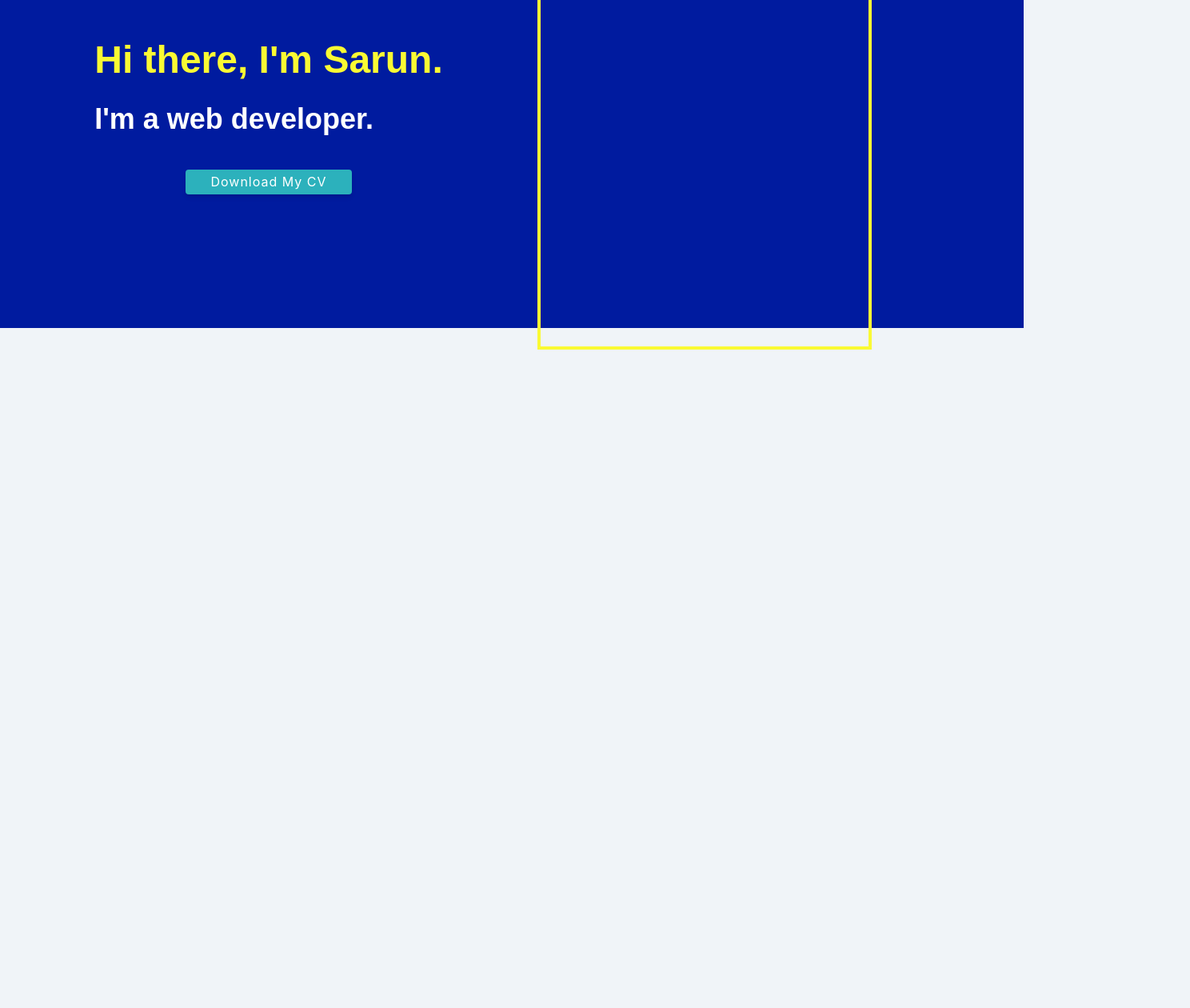
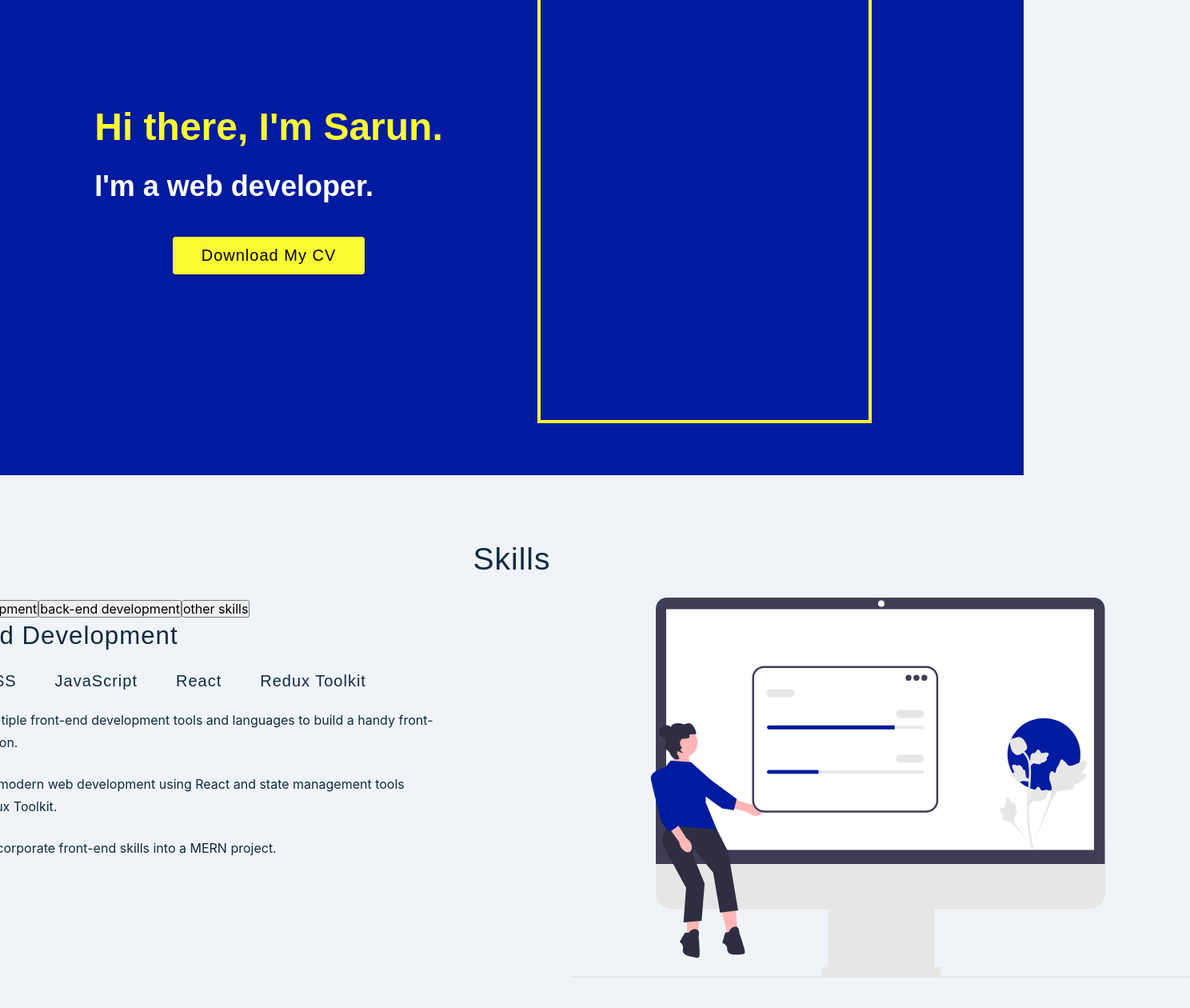
Before and after one commit to sarunx93/my_portfolio, a React (Create React App) app: page / in a window 1280 px wide. Shown: the part 302-1562 px from the top of the page at 80% size, 1488 px wide, since content can reach past the window. Before the commit the page ends 800 px from the top, so only its background shows below. Built offline with nearby package versions, Linux system fonts and the light colour scheme.

Commit message:
skills added

```diff
--- a/src/App.js
+++ b/src/App.js
@@ -3,14 +3,14 @@ import { BrowserRouter, Routes, Route } from "react-router-dom";
 import AboutMe from "./pages/AboutMe";
 import Projects from "./pages/Projects";
 import Sidebar from "./components/Sidebar";
-import Intro from "./components/Intro";
+import Home from "./pages/Home";
 function App() {
   return (
     <BrowserRouter>
       <Navbar />
       <Sidebar />
       <Routes>
-        <Route path="/" element={<Intro />} />
+        <Route path="/" element={<Home />} />
 
         <Route path="projects" element={<Projects />} />
         <Route path="about-me" element={<AboutMe />} />
--- /dev/null
+++ b/src/assets/skills.json
@@ -0,0 +1,34 @@
+[
+  {
+    "title": "front-end development",
+    "order": "1",
+    "skillList": ["HTML", "CSS", "JavaScript", "React", "Redux Toolkit"],
+    "description": [
+      "Integrate multiple front-end development tools and languages to build a handy front-end application.",
+      "Proficient in modern web development using React and state management tools such as Redux Toolkit.",
+      "Be able to incorporate front-end skills into a MERN project."
+    ]
+  },
+  {
+    "title": "back-end development",
+    "order": "2",
+    "skillList": ["MongoDB", "Mongoose", "NodeJS", "Express", "Postman"],
+    "description": [
+      "Be able to build a MongoDB database for using in applications.",
+      "Construct a server along with an API to allow a communication between a server and a client.",
+      "Http request examination using Postman.",
+      "Be able to incorporate back-end skills into a MERN project."
+    ]
+  },
+  {
+    "title": "other skills",
+    "order": "3",
+    "skillList": ["SQL", "Heroku", "Netlify", "GIT", "MERN Stack"],
+    "description": [
+      "Competent in SQL queries such as subqueries.",
+      "Deploy web applications via either Heroku or Netlify.",
+      "Http request examination using Postman.",
+      "Build a full-stack application using MERN tech stack."
+    ]
+  }
+]
--- a/src/components/Intro.js
+++ b/src/components/Intro.js
@@ -1,6 +1,7 @@
 import React from "react";
 import styled from "styled-components";
 import Sarun_pic from "../assets/Sarun_pic.jpg";
+import resume from "../assets/sarun_resume_2022.pdf";
 const Intro = () => {
   return (
     <Wrapper>
@@ -9,7 +10,9 @@ const Intro = () => {
           <span>Hi there, I'm Sarun.</span>
           <span>I'm a web developer.</span>
         </div>
-        <button className="btn intro-btn">Download my CV</button>
+        <a href={resume} download>
+          <button className="btn intro-btn">Download my CV</button>
+        </a>
       </div>
       <div className="intro-right">
         <div className="img-container">
@@ -22,7 +25,7 @@ const Intro = () => {
 
 const Wrapper = styled.div`
   display: flex;
-  height: 77vh;
+  height: 100vh;
 
   /* margin-top: 6rem; */
   padding: 2rem;
@@ -60,6 +63,17 @@ const Wrapper = styled.div`
   }
   .intro-btn {
     animation: opac 3s ease-in-out 1;
+    font-family: var(--headingFont);
+    font-size: 1.25rem;
+    width: 15rem;
+    padding: 0.75rem;
+    background: var(--my-yellow);
+    color: black;
+    transition: var(--transition);
+  }
+  .intro-btn:hover {
+    background: var(--gold);
+    color: var(--baby-blue);
   }
   .intro-right {
     display: flex;
--- /dev/null
+++ b/src/components/SkillsTab.js
@@ -0,0 +1,93 @@
+import React, { useState } from "react";
+import { FaAngleDoubleRight } from "react-icons/fa";
+import styled from "styled-components";
+import { usePortfolioContext } from "../context/portfolioContext";
+import SkillsPic from "../assets/skills_pic.svg";
+
+const SkillsTab = () => {
+  const { skills } = usePortfolioContext();
+  const [value, setValue] = useState(0);
+  const { title, order, skillList, description } = skills[value];
+
+  const skillsTitle = skills.map((skill) => skill.title);
+
+  return (
+    <Wrapper>
+      <div className="title">
+        <h2>Skills</h2>
+      </div>
+      <div className="section-whole">
+        <div className="skills-center">
+          {/* btn container */}
+          <div className="btn-container">
+            {skillsTitle.map((skill, i) => {
+              return (
+                <button type="button" key={i} onClick={() => setValue(i)}>
+                  {skill}
+                </button>
+              );
+            })}
+          </div>
+          {/* skills info */}
+          <article className="skills-info">
+            <h3>{title}</h3>
+            <div className="skills-container">
+              {skillList.map((skill, i) => {
+                return <h5 key={i}>{skill}</h5>;
+              })}
+            </div>
+
+            {description.map((desc, i) => {
+              return (
+                <div className="desc" key={i}>
+                  <FaAngleDoubleRight className="arrow" />
+                  <p>{desc}</p>
+                </div>
+              );
+            })}
+          </article>
+        </div>
+        <div className="img-container">
+          <img src={SkillsPic} className="skills-pic" />
+        </div>
+      </div>
+    </Wrapper>
+  );
+};
+
+const Wrapper = styled.section`
+  width: 90vw;
+  margin: 5rem auto;
+  max-width: var(--max-width);
+  .skills-container {
+    display: flex;
+    gap: 3rem;
+  }
+  .skills-center {
+    transform: translateX(-210px);
+  }
+  .desc {
+    display: flex;
+  }
+  .arrow {
+    margin-right: 1rem;
+  }
+  .section-whole {
+    display: grid;
+    /* place-items:center; */
+    grid-template-columns: 70% 30%;
+  }
+  .img-container {
+    transform: translateX(-150px);
+  }
+  @media (max-width: 992px) {
+    .img-container {
+      display: none;
+    }
+    .skills-center {
+      transform: translateX(0);
+    }
+  } ;
+`;
+
+export default SkillsTab;
--- a/src/context/portfolioContext.js
+++ b/src/context/portfolioContext.js
@@ -1,7 +1,10 @@
 import React, { useContext, useReducer } from "react";
 import reducer from "../reducers/portFolioReducer";
+import skillsData from "../assets/skills.json";
+
 const initialState = {
   isSidebarOpen: false,
+  skills: skillsData,
 };
 
 const PortfolioContext = React.createContext();
--- a/src/index.css
+++ b/src/index.css
@@ -46,6 +46,9 @@ html {
   --green-dark: #0f5132;
   --my-blue:#001b9f;
   --my-yellow:#FAFA33;
+  --canary-yellow:#FFFF8F;
+  --gold:#FFD700;
+  --baby-blue:#89CFF0;
 
   /* fonts  */
   --headingFont: 'Poppins', Sans-Serif;
--- /dev/null
+++ b/src/pages/Home.js
@@ -0,0 +1,13 @@
+import React from "react";
+import Intro from "../components/Intro";
+import SkillsTab from "../components/SkillsTab";
+const Home = () => {
+  return (
+    <>
+      <Intro />
+      <SkillsTab />
+    </>
+  );
+};
+
+export default Home;
```
Also changed, not shown: src/assets/skills_pic.svg (added), 1 other file (tests, documents, lock files or other folders).
